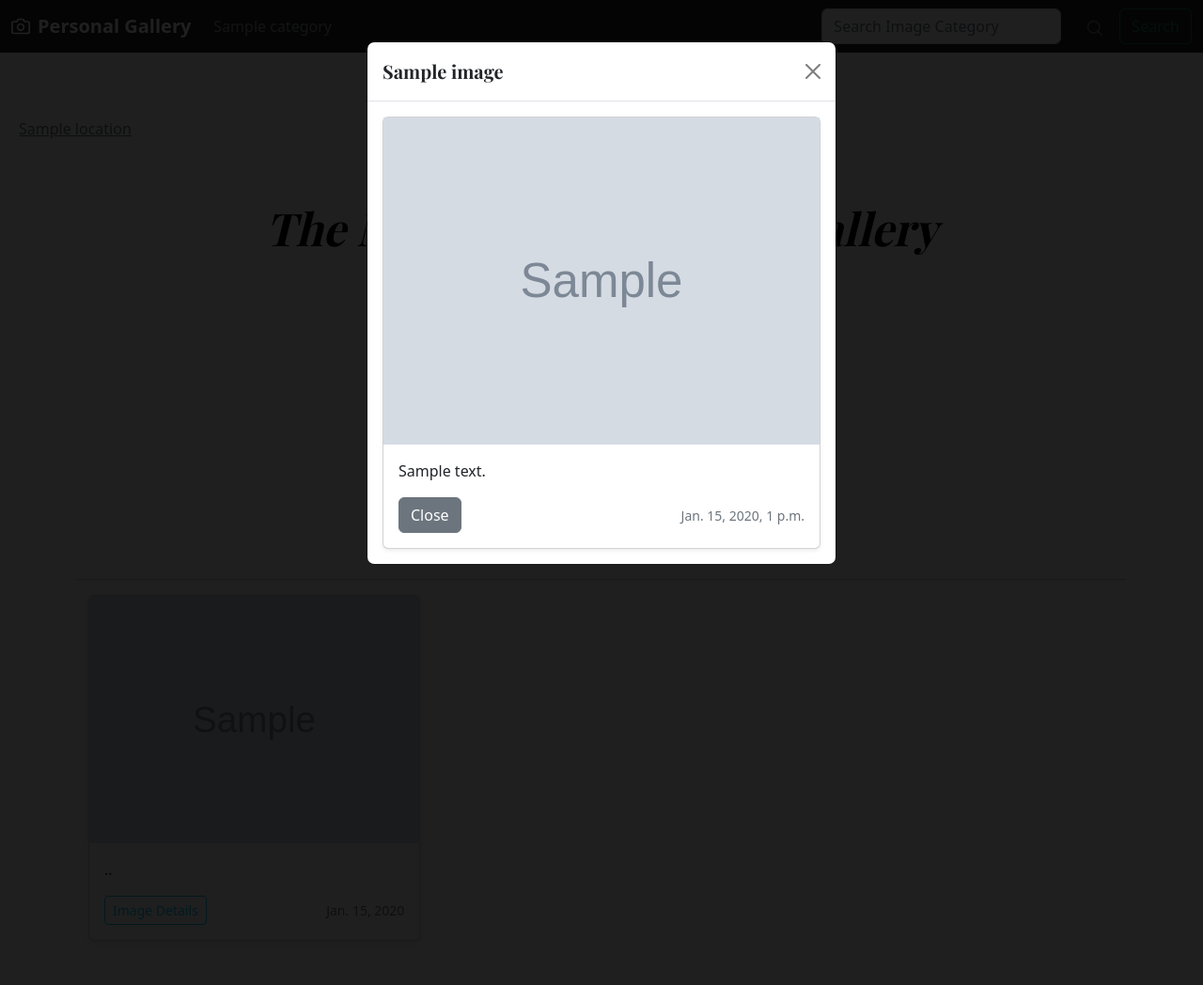
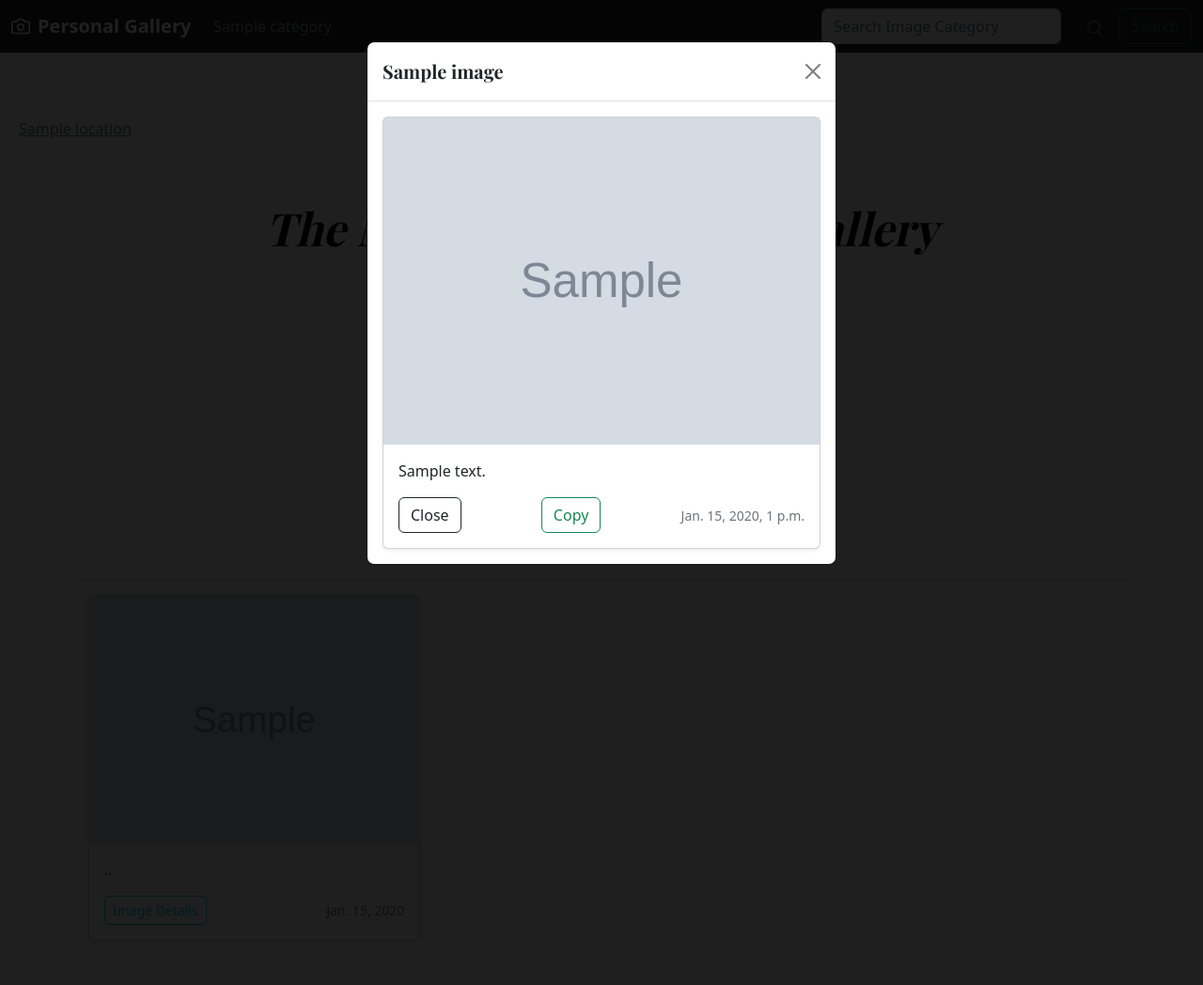
Before and after one commit to Flokots/personal-gallery, a Django app: page / in a window 1280 px wide, after a click on "Image Details". Shown: the top 1048 px of the page at 94% size. Run offline with Django 4.2, Linux system fonts and the light colour scheme; tables that the repository leaves empty hold one stand-in row (values such as "Sample post"); grey boxes marked "Sample" are stand-in pictures; some libraries are stand-ins or nearby versions.

Commit message:
add copy button

```diff
--- a/main/templates/base-templates/index.html
+++ b/main/templates/base-templates/index.html
@@ -95,9 +95,8 @@
                               {{image.description}}
                             </p>
                             <div class="d-flex justify-content-between align-items-center">
-                              <div class="btn-group">
-                                <button type="button" class="btn btn-secondary" data-bs-dismiss="modal">Close</button>
-                              </div>
+                                <button type="button" class="btn btn-outline-dark" data-bs-dismiss="modal">Close</button>
+                                <button type="button" class="btn btn-outline-success" data-bs-dismiss="modal">Copy</button>
                               <small class="text-muted modal-date-created">{{image.date_created|date}}</small>
                             </div>
                           </div>
```
